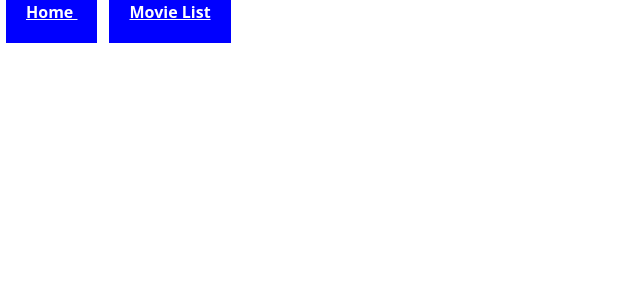
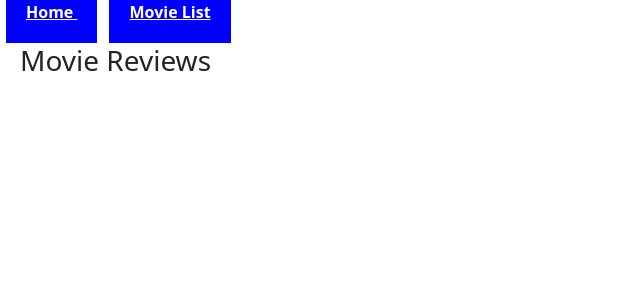
Before and after one commit to sawincp/phase-3-frontend, a React (Create React App) app: page /movies/1 in a window 1280 px wide. Before the commit this address had no page. Shown: the top 300 px of the page, without its empty margins (0-640 px from the left). Built offline with nearby package versions, Linux system fonts and the light colour scheme; no server answers.

Commit message:
add new route to App, update Movie and MovieList

```diff
--- a/src/App.js
+++ b/src/App.js
@@ -15,7 +15,7 @@ function App() {
       <Routes>
         <Route exact path ="/" element={<Home />}/>
         <Route exact path ="/movies" element= {<MovieList />} />
-        <Route path='/owner/:id' element= {<Movie />} />
+        <Route path='/movies/:id' element= {<Movie />} />
       </Routes>
     </div>
   );
--- a/src/Movie.js
+++ b/src/Movie.js
@@ -1,4 +1,5 @@
 import React, { useState, useEffect } from "react";
+import { useParams } from 'react-router-dom';
 import Review from './Review'
 
 const Movie = () => {
@@ -7,9 +8,27 @@ const Movie = () => {
     reviews: []
   })
 
+  const [reviewFormFlag, setReviewFormFlag]= useState(false)
 
+  const params = useParams()
+
+  useEffect (()=>{
+    fetch(`http://localhost:9292/movies/${params.id}`)
+    .then(res => res.json())
+    .then(data => {
+      console.log(data)
+    })
+  }, [])
+
+
+
+  const movieListStyle ={
+    padding: "20px"
+  }
   return (
-    <div>
+    <div style={movieListStyle}>
+      <h3>Movie Reviews</h3>
+
     </div>
 
   )
--- a/src/MovieList.js
+++ b/src/MovieList.js
@@ -7,6 +7,7 @@ import { Container, Row, Col } from 'react-bootstrap'
 const MovieList = () => {
 
   const [movies, setMovies]= useState([])
+  const [movieFormFlag, setMovieFormFlag]= useState(false)
 
   useEffect(()=>{
     fetch("http://localhost:9292/movies")
@@ -35,40 +36,13 @@ const MovieList = () => {
         <Col><h3>REVIEWS</h3></Col>
       </Row>
       <Row>
-        <p>{listOfMovies}</p>
+        {listOfMovies}
       </Row>
 
 
 
     </Container>
 
-    // <div >
-    //   <ul>
-    //     {listOfMovies}
-    //   </ul>
-    // </div>
-
-    // <Container style={movieListStyle}>
-    //   <Row>
-    //     <Col><h2>Title</h2>
-    //     {movies.map((movie)=>(
-    //       <Movie
-    //       key={movie.id}
-    //       title={movie.title}
-    //      />
-    //      ))}
-    //     </Col>
-    //     <Col><h2>Genre</h2>
-    //     {movies.map((movie)=>(
-    //       <Movie
-    //       key={movie.id}
-    //       genre={movie.genre}
-    //       />
-    //     ))}
-    //     </Col>
-    //   </Row>
-    // </Container>
-
   )
 
   }
```
